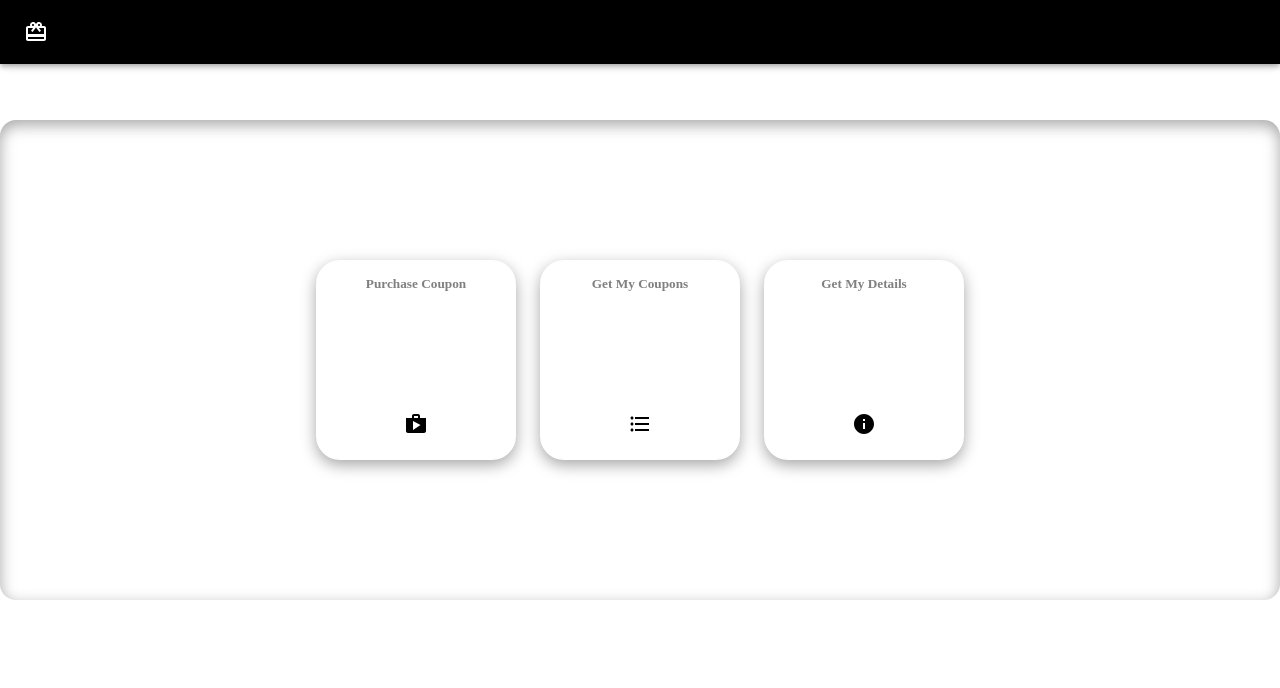
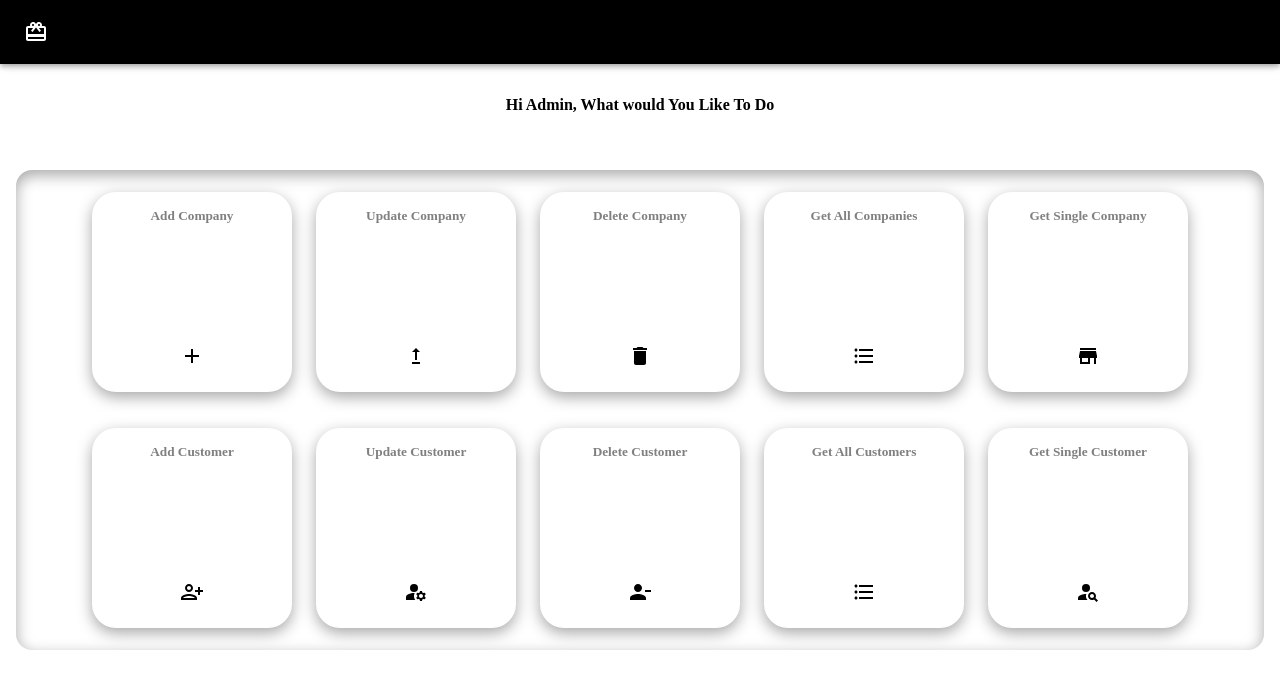
Before and after one commit to roie123/CoupyTheCoupon, a React (Create React App) app: page / in a window 1280 px wide. Shown: the top 688 px of the page. Built offline with nearby package versions, Linux system fonts and the light colour scheme.

Commit message:
Finishing Functionality Of Customer

```diff
--- a/src/Pages/HomePage.tsx
+++ b/src/Pages/HomePage.tsx
@@ -12,9 +12,9 @@ export default function HomePage(){
      *  (2) => company
      *  (3) => customer
      */
-    const [displaySelection,setdisplaySelection] =useState<number>(3);
+    const [displaySelection,setdisplaySelection] =useState<number>(1);
 
-
+//Comment for git
     return(
         <>
             {displaySelection===0 ? (null):(null)}
```
